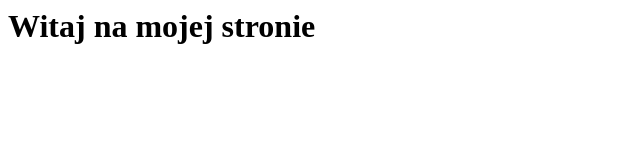
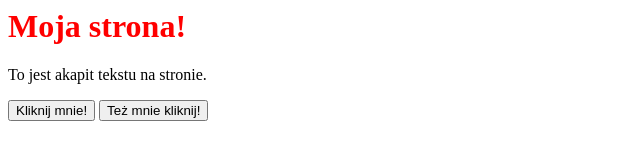
Before and after one commit to d-kurpiewski/d-kurpiewski.github.io, a plain HTML site: page index.html in a window 1280 px wide. Shown: the whole page, without its empty margins (0-640 px from the left). Drawn offline with Linux system fonts and the light colour scheme.

Commit message:
Update index.html

```diff
--- a/index.html
+++ b/index.html
@@ -1 +1,39 @@
-<h1>Witaj na mojej stronie</h1>
+<body>
+	<h1 id="powitanie">
+		Witaj!
+	</h1>
+
+	<p id="akapit">
+		To jest akapit tekstu na stronie.
+	</p>
+
+	<button onclick="document.getElementById('akapit').style.fontSize='50px';">
+		Kliknij mnie!
+	</button>
+
+	<button onclick="zmiana()">
+		Też mnie kliknij!
+	</button>
+
+	<script>
+		// Polecenie alert wyświetla komunikat w formie wyskakującego okienka
+		// alert("Hej! To moja strona!");
+
+		// Wypisujemy komunikat w konsoli
+		console.log("Komunikat w konsoli");
+
+		document.getElementById("powitanie").innerHTML="Moja strona!";
+		document.getElementById("powitanie").style.color = "red";
+
+		//var rozmiar = 10;
+
+		function zmiana() {
+			//document.getElementById("akapit").style.fontSize = rozmiar + "px";
+			//rozmiar = rozmiar + 5;
+			document.getElementById("akapit").style.fontSize = "8px";
+			document.getElementById("akapit").style.color = "blue";
+		}
+
+
+	</script>
+</body>
```
